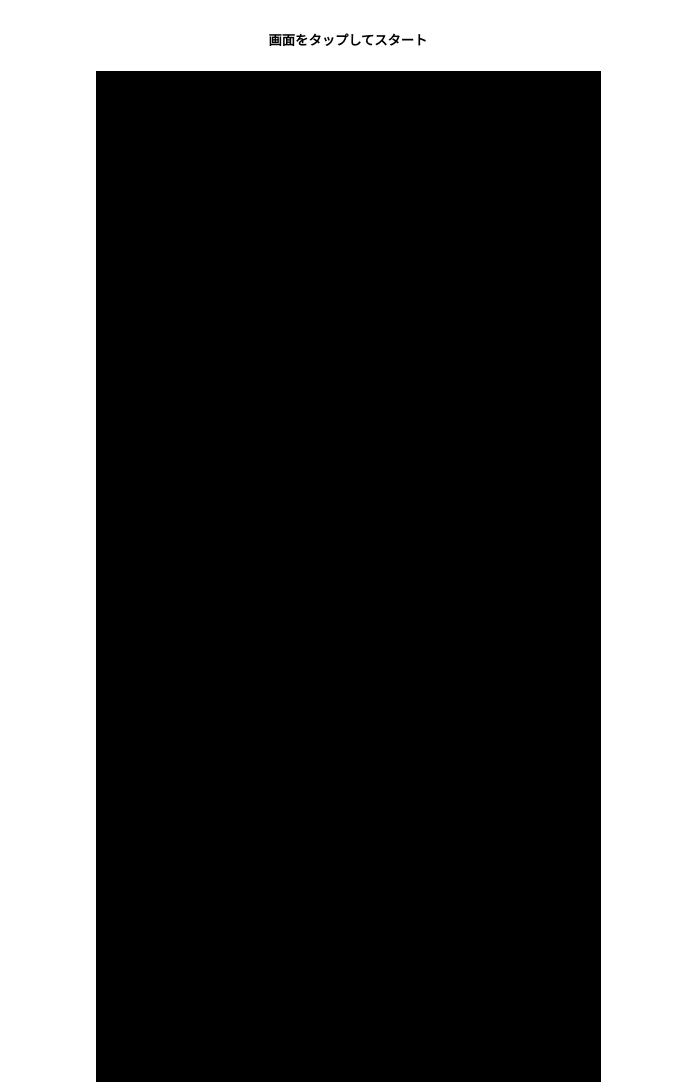
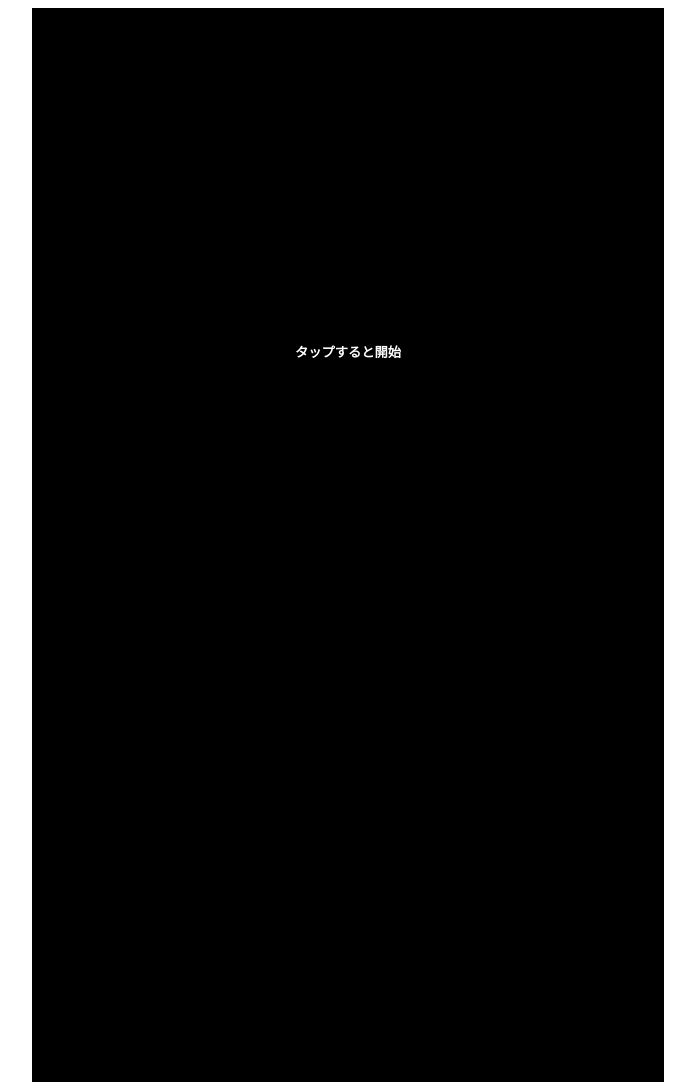
Before and after one commit to willbank-inc/SampleProjects, a plain HTML site: page FallingGame/index.html in a window 1280 px wide. Shown: the top 1082 px of the page, without its empty margins (292-987 px from the left). Drawn offline with Linux system fonts and the light colour scheme.

Commit message:
fix: 開始ボタンを真ん中に置く

```diff
--- a/FallingGame/index.html
+++ b/FallingGame/index.html
@@ -7,12 +7,21 @@
     <script type="text/javascript" src="js/tetris.js"></script>
   </head>
   <body style="height: 100%">
-    <div id="canvas-container" style="touch-action: manipulation; width: 100%; height: 100%; min-height:300px; display: flex; flex-direction: column; align-items: center;">
-      <h5>画面をタップしてスタート</h5>
-      <canvas
-        id="canvas"
-        style="background-color: black;"
-      >
+    <div
+      id="canvas-container"
+      style="
+        touch-action: manipulation;
+        width: 100%;
+        height: 100%;
+        display: flex;
+        flex-direction: column;
+        align-items: center;
+      "
+    >
+      <canvas id="canvas" style="background-color: black"></canvas>
+      <h5 id="start-text" style="position: absolute; top: 40%; color: white">
+        タップすると開始
+      </h5>
     </div>
   </body>
 </html>
--- a/FallingGame/js/tetris.js
+++ b/FallingGame/js/tetris.js
@@ -127,7 +127,7 @@ class Tetris {
   clear = () => {
     const { clientWidth, clientHeight } = this.container;
     this.canvas.height =
-      (clientWidth > clientHeight ? clientWidth : clientHeight) * 0.8;
+      clientWidth > clientHeight ? clientWidth : clientHeight;
     this.canvas.width = this.canvas.height / 2;
 
     this.cellWidth = this.canvas.width / AREA_WIDTH;
@@ -139,6 +139,8 @@ class Tetris {
   start = () => {
     this.container.onclick = () => {
       this.container.onclick = null;
+      const startText = document.getElementById("start-text");
+      startText.style.display = "none";
       this.startFall();
     };
   };
```
